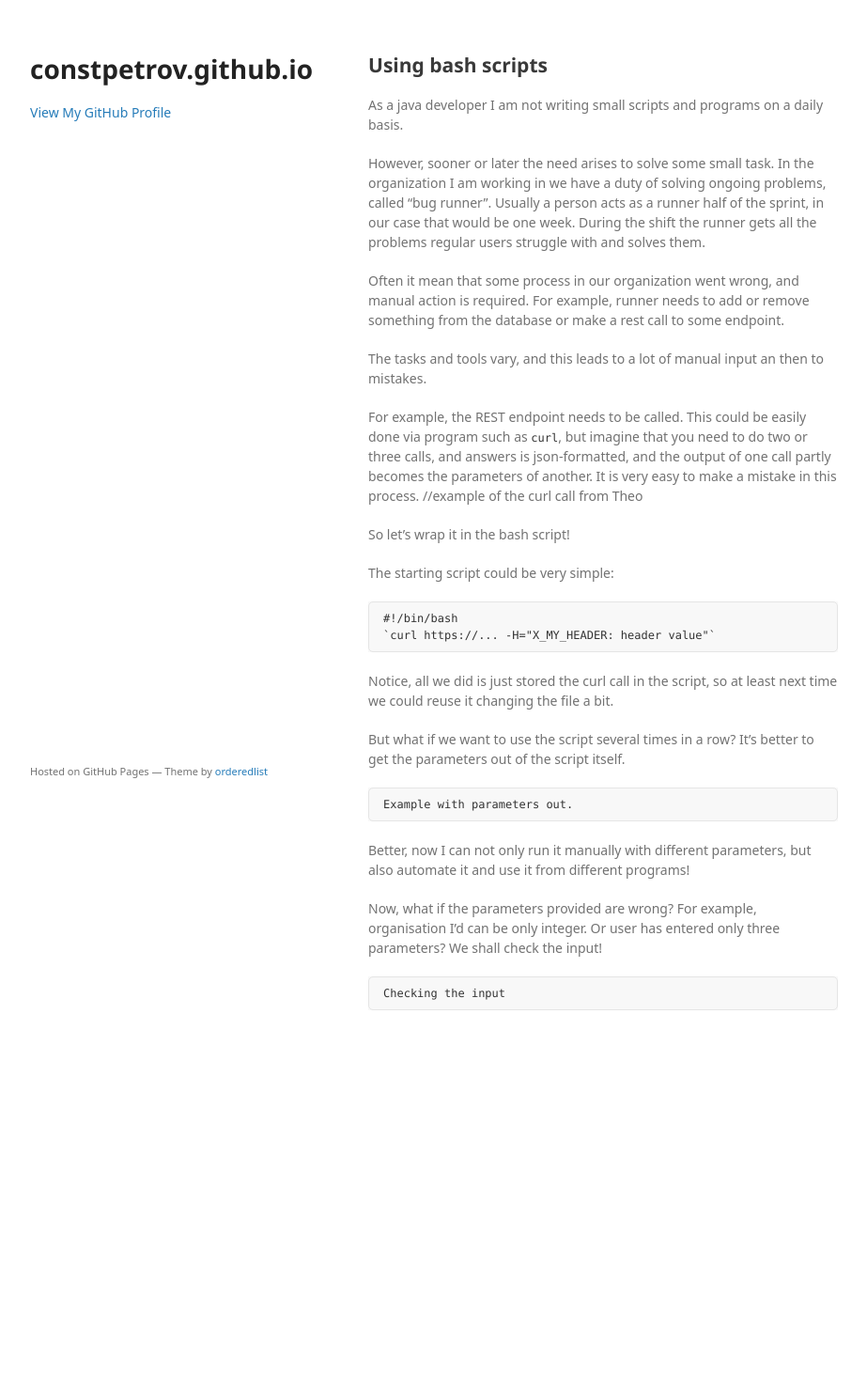
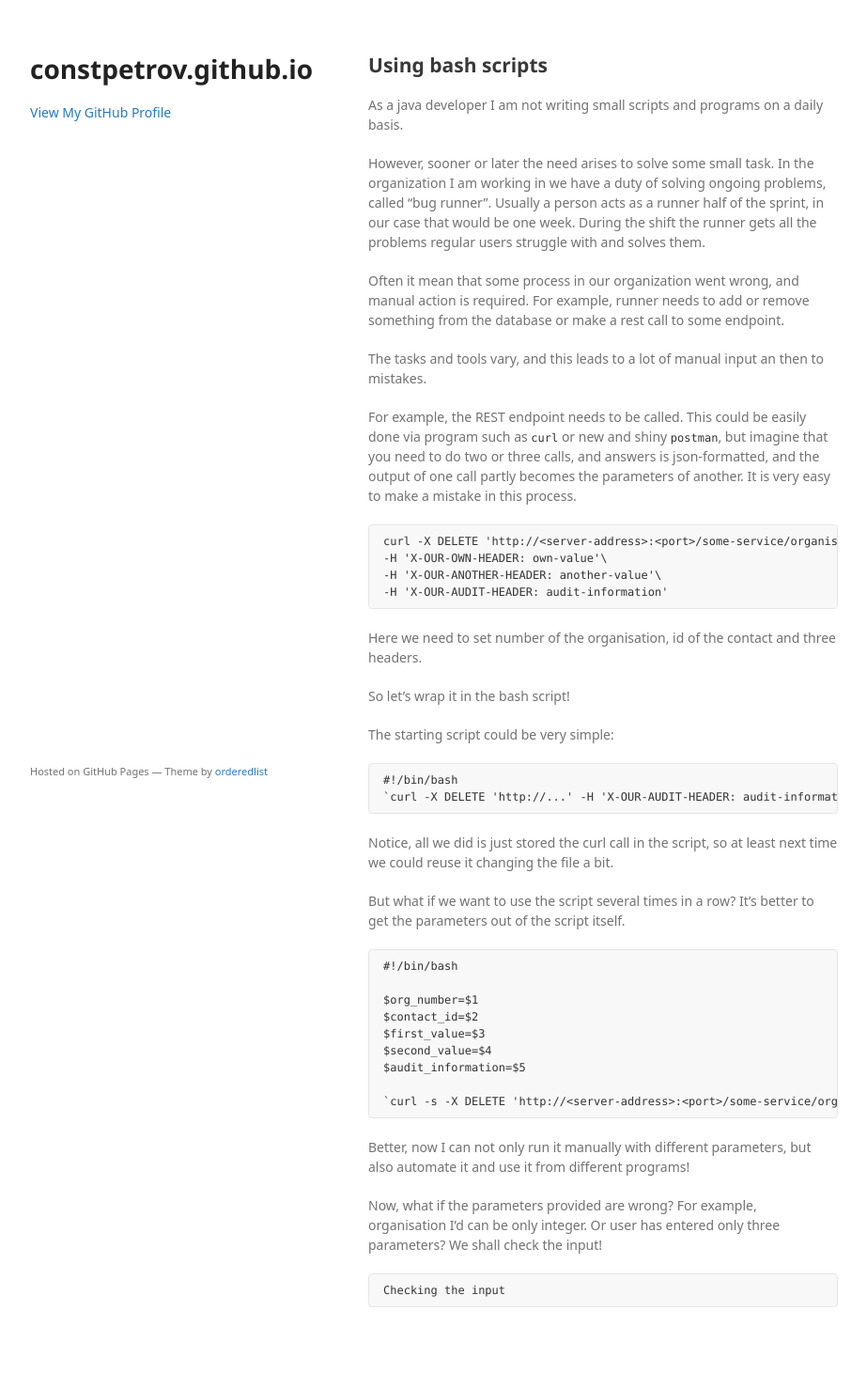
Before and after one commit to constpetrov/constpetrov.github.io, a Jekyll site: the page built from Using-Bash-Scripts.md, in a window 1280 px wide. Shown: the whole page at 94% size, without its empty margins (178-1101 px from the left). Built offline with Jekyll 4.4.1, drawn with Linux system fonts in a browser that asks for light colours; some web fonts are replaced; our own code applies the rules of GitHub Pages for plain Markdown files; the repository's description, which GitHub fills in, is left out; before the commit the page ends 1145 px from its top, so only the background shows below that.

Commit message:
Add some code examples

````diff
--- a/Using-Bash-Scripts.md
+++ b/Using-Bash-Scripts.md
@@ -8,8 +8,14 @@ Often it mean that some process in our organization went wrong, and manual actio
 
 The tasks and tools vary, and this leads to a lot of manual input an then to mistakes.
 
-For example, the REST endpoint needs to be called. This could be easily done via program such as `curl`, but imagine that you need to do two or three calls, and answers is json-formatted, and the output of one call partly becomes the parameters of another. It is very easy to make a mistake in this process.
-//example of the curl call from Theo
+For example, the REST endpoint needs to be called. This could be easily done via program such as `curl` or new and shiny `postman`, but imagine that you need to do two or three calls, and answers is json-formatted, and the output of one call partly becomes the parameters of another. It is very easy to make a mistake in this process.
+```
+curl -X DELETE 'http://<server-address>:<port>/some-service/organisations/<number>/contacts/<contact_id>'\
+-H 'X-OUR-OWN-HEADER: own-value'\
+-H 'X-OUR-ANOTHER-HEADER: another-value'\
+-H 'X-OUR-AUDIT-HEADER: audit-information'
+```
+Here we need to set number of the organisation, id of the contact and three headers.
 
 So let's wrap it in the bash script!
 
@@ -17,7 +23,7 @@ The starting script could be very simple:
 
 ```
 #!/bin/bash
-`curl https://... -H="X_MY_HEADER: header value"`
+`curl -X DELETE 'http://...' -H 'X-OUR-AUDIT-HEADER: audit-information'`
 ```
 
 Notice, all we did is just stored the curl call in the script, so at least next time we could reuse it changing the file a bit.
@@ -25,7 +31,15 @@ Notice, all we did is just stored the curl call in the script, so at least next
 But what if we want to use the script several times in a row? It's better to get the parameters out of the script itself.
 
 ```
-Example with parameters out.
+#!/bin/bash
+
+$org_number=$1
+$contact_id=$2
+$first_value=$3
+$second_value=$4
+$audit_information=$5
+
+`curl -s -X DELETE 'http://<server-address>:<port>/some-service/organisations/$org_number/contacts/$contact_id' -H 'X-OUR-OWN-HEADER: $first_value' -H 'X-OUR-ANOTHER-HEADER: $second_value' -H 'X-OUR-AUDIT-HEADER: $audit_information'`
 ```
 
 Better, now I can not only run it manually with different parameters, but also automate it and use it from different programs!
````
